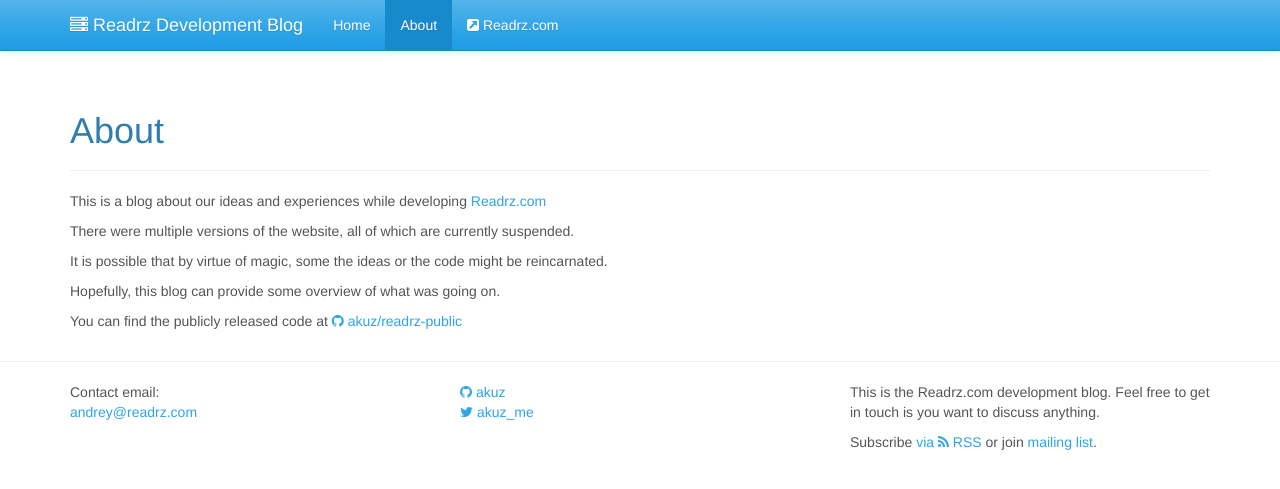
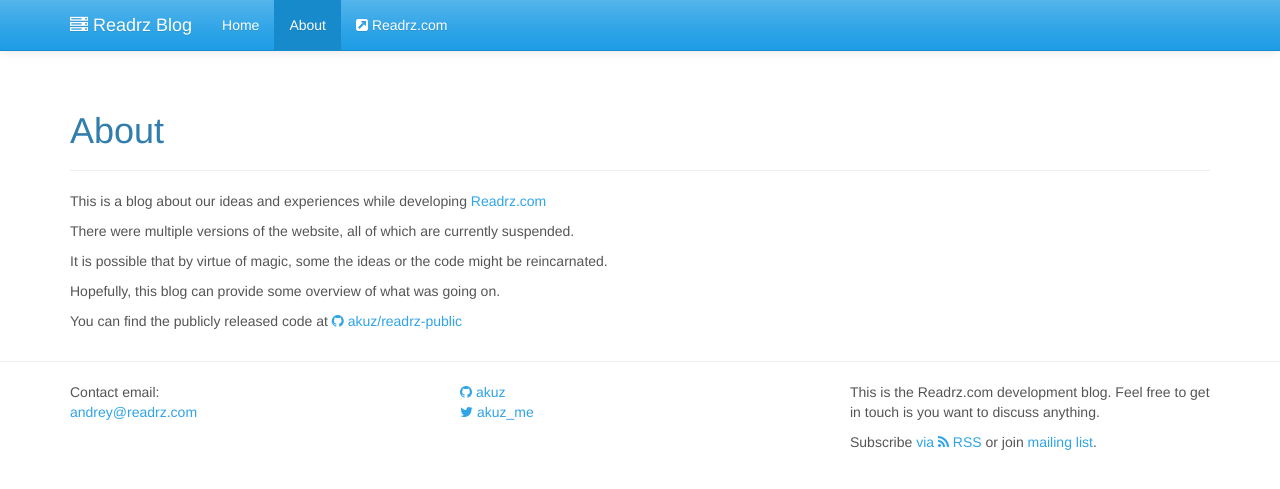
Before and after one commit to akuz/readrz-blog, a Jekyll site: the page built from about.md, in a window 1280 px wide. Shown: the top 489 px of the page. Built offline with Jekyll 4.4.1, drawn with Linux system fonts in a browser that asks for light colours.

Commit message:
Updated title.

```diff
--- a/_config.yml
+++ b/_config.yml
@@ -1,6 +1,6 @@
 
 # Site settings
-title: Readrz Development Blog
+title: Readrz Blog
 email: andrey@readrz.com
 
 description: >
```
